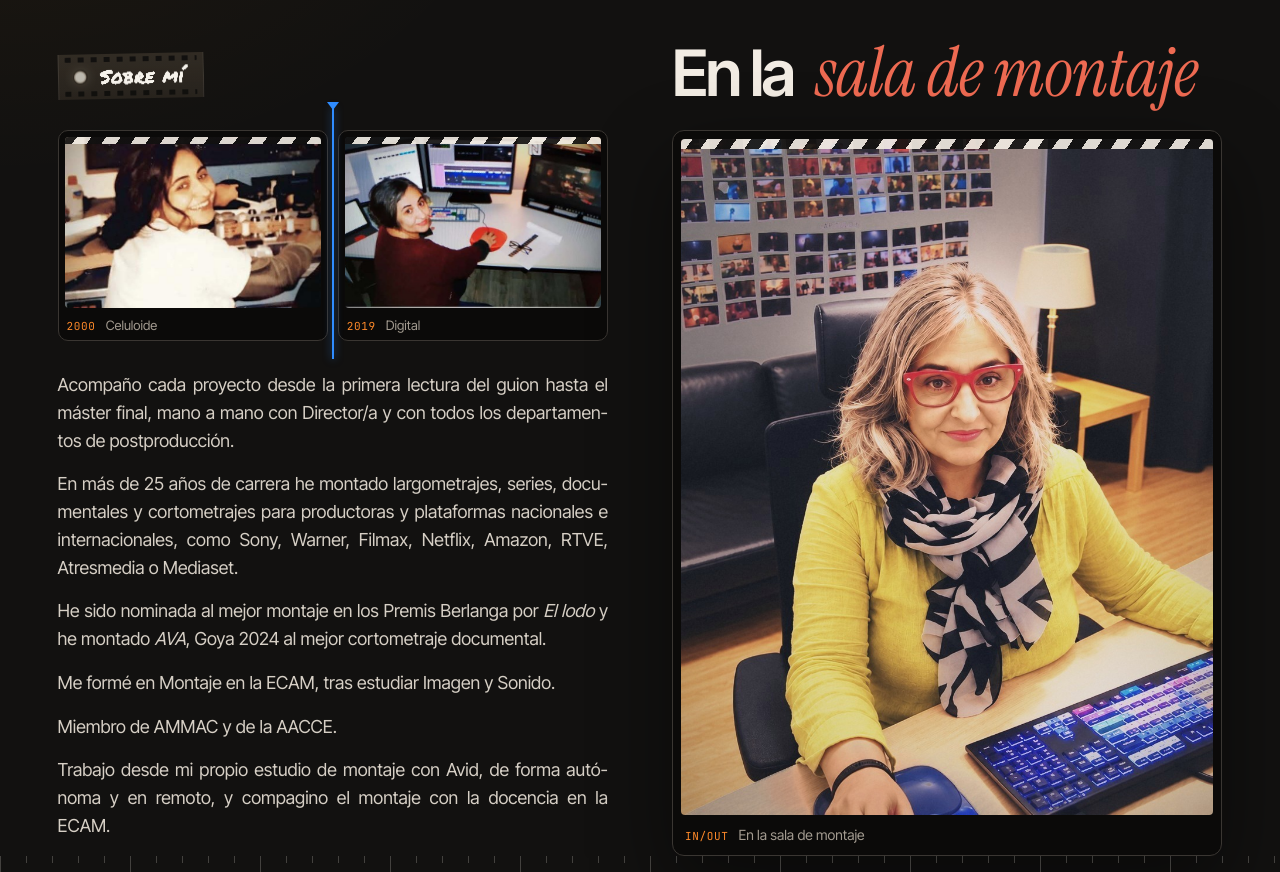
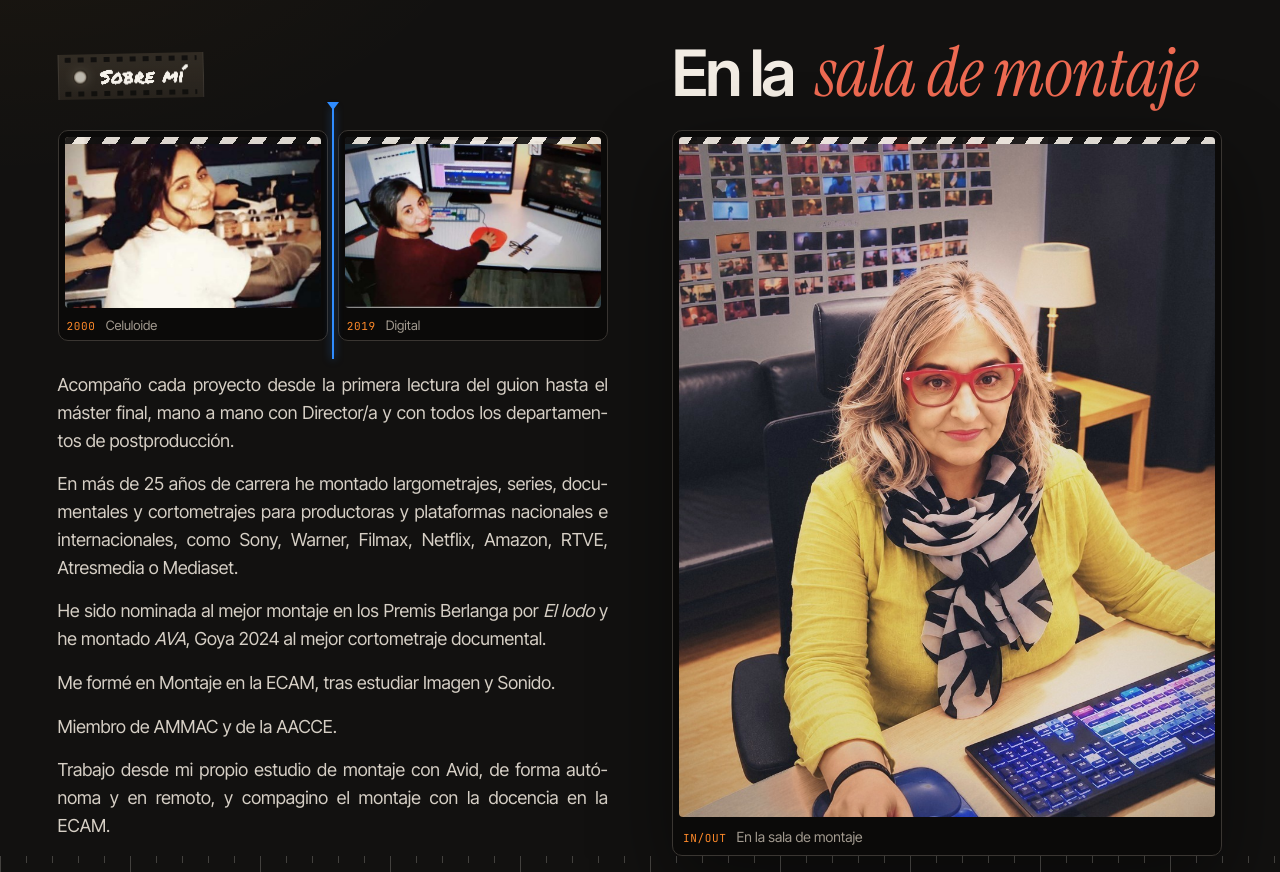
Before and after one commit to MartaSalas-create/APP-DESGLOSES-MONTAJE, a plain HTML site: page web-martasalas-montaje/index.html in a window 1280 px wide. Shown: the part 1000-1872 px from the top of the page. Drawn offline with Linux system fonts and the light colour scheme.

Commit message:
Sobre mí: las tres fotos alineadas por arriba (mismo marco)
Co-Authored-By: Claude Opus 5.5 <noreply@anthropic.com>
Claude-Session: https://claude.ai/code/session_01TyD3Qguyxc2V4AgbaJYQHS

```diff
--- a/web-martasalas-montaje/css/site.css
+++ b/web-martasalas-montaje/css/site.css
@@ -773,3 +773,4 @@ em { font-family: var(--serif); font-style: italic; font-weight: 400; color: var
   .about-grid { grid-template-areas: "kick title" "tn photo" "text photo"; }
   .about-grid > .then-now { margin-top: 0; }
 }
+.about-grid > .photo-about { padding: 6px; border-radius: 10px; } .about-grid > .photo-about::before { left: 6px; right: 6px; top: 6px; height: 7px; } /* mismo marco que las fotos pequeñas: las tres alineadas arriba */
```
